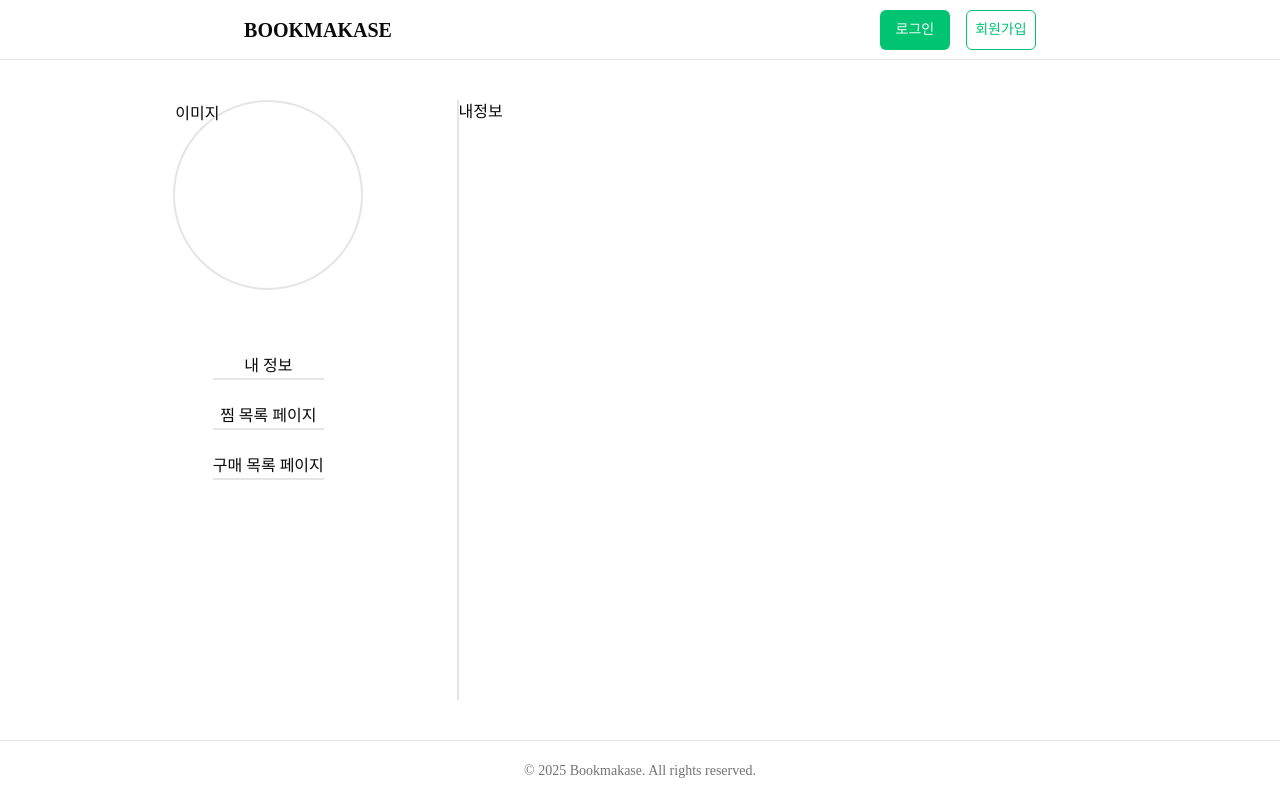
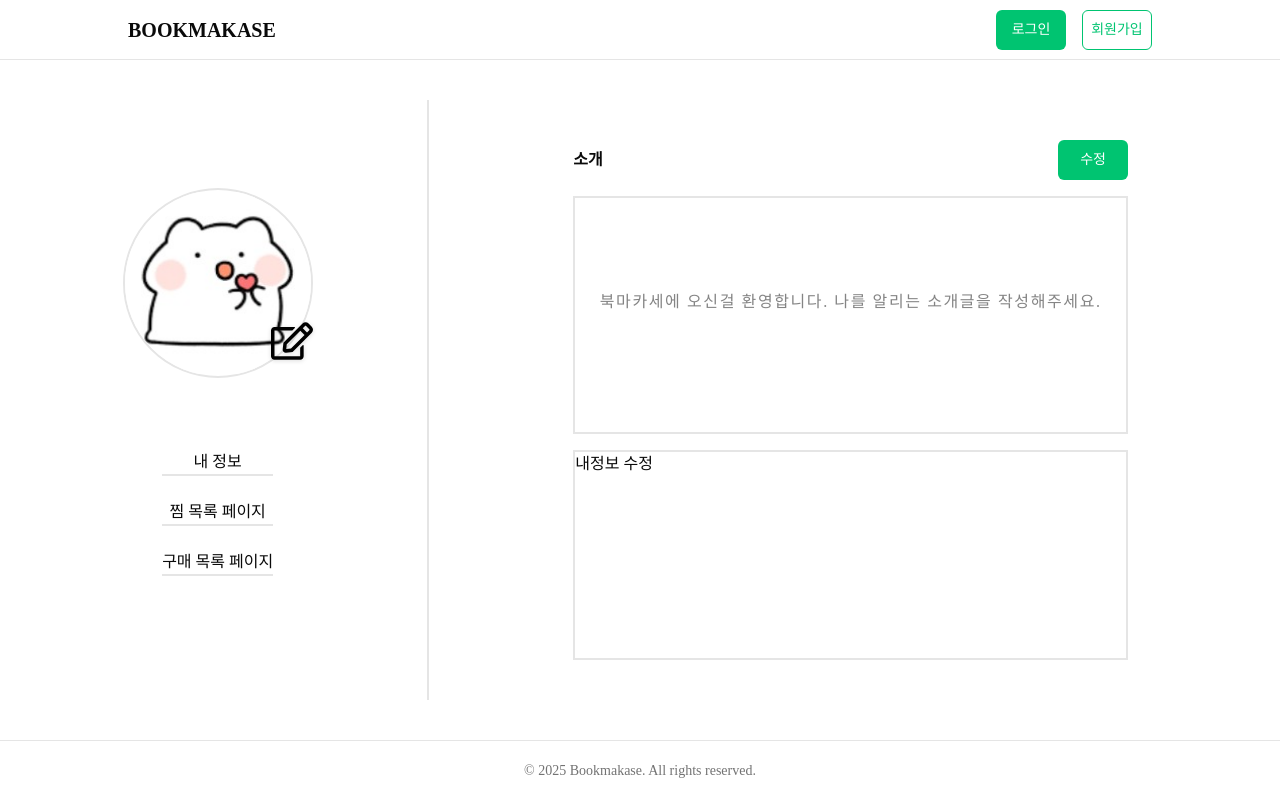
Before and after one commit to bookmakase/bookmakase-fe, a Next.js app: page /mypage in a window 1280 px wide. Built offline with nearby package versions, Linux system fonts and the light colour scheme; no server answers; a web font is replaced by a local one.

Commit message:
feat: 내 인트로 업데이트 연동 및 테스트 성공

```diff
--- a/package.json
+++ b/package.json
@@ -24,6 +24,7 @@
     "react-dom": "^19.0.0",
     "react-hook-form": "^7.59.0",
     "react-hot-toast": "^2.5.2",
+    "react-icons": "^5.5.0",
     "tailwind-merge": "^3.3.1",
     "zod": "^3.25.67",
     "zustand": "^5.0.6"
--- /dev/null
+++ b/src/api/user.ts
@@ -0,0 +1,22 @@
+import { api } from "@/constants/apiPath";
+import { instance } from "@/lib/axios";
+
+export const getMyInfo = async () => {
+  try {
+    const response = await instance.get(`${api.users}/me`);
+    return response.data;
+  } catch (error) {
+    console.error("내 정보 조회 실패 : ", error);
+    throw error;
+  }
+};
+
+export const userIntroUpdate = async (intro: string) => {
+  try {
+    const response = await instance.patch(`${api.users}/intro`, { intro });
+    return response.data;
+  } catch (error) {
+    console.error("인트로 업데이트 실패 : ", error);
+    throw error;
+  }
+};
--- a/src/app/(home)/mypage/_components/MyPageNav.tsx
+++ b/src/app/(home)/mypage/_components/MyPageNav.tsx
@@ -1,11 +1,33 @@
+import Image from "next/image";
 import Link from "next/link";
 import React from "react";
+import { FaRegEdit } from "react-icons/fa";
 
 export default function MyPageNav() {
   return (
-    <div className="min-h-[calc(100vh-200px)] flex flex-col  items-center flex-2 border-r-2 gap-16 px-10">
+    <div className="min-h-[calc(100vh-200px)] flex flex-col  items-center flex-4/12 border-r-2 gap-16 px-2 py-20">
       {/* 이미지 콘테이너 */}
-      <div className="w-[190px] h-[190px] border-2 rounded-full ">이미지</div>
+      <div className="p-2 relative">
+        <div className="relative w-[190px] h-[190px] border-2 rounded-full overflow-hidden">
+          <Image
+            alt="프로필 이미지"
+            src={"/images/profile-image-default.jpg"}
+            fill
+            priority
+            className="object-contain"
+          />
+        </div>
+
+        <FaRegEdit
+          size={42}
+          className="
+          absolute bottom-6 right-2
+          text-black drop-shadow-sm /* 배경 밝으면 테두리 주기 */
+          z-10                     /* 이미지 위로 올라오게 */
+          cursor-pointer
+        "
+        />
+      </div>
 
       {/* 마이페이지 네비 */}
       <nav className="flex flex-col items-center gap-6">
--- a/src/app/(home)/mypage/page.tsx
+++ b/src/app/(home)/mypage/page.tsx
@@ -1,11 +1,92 @@
-import React from "react";
+"use client";
+
+import React, { useEffect, useState } from "react";
 import MyPageNav from "./_components/MyPageNav";
+import Button from "@/components/ui/Button";
+
+import { useIntroUpdate } from "@/hooks/mutation/useIntroUser";
+import { useMyIntro } from "@/hooks/query/useMyInfo";
 
 export default function MyPage() {
+  const [intro, setIntro] = useState("");
+  const [isEdit, setIsEdit] = useState(false);
+  const { data } = useMyIntro();
+  const { mutate: updateIntro, isPending } = useIntroUpdate();
+
+  const handleClickEditIntro = () => {
+    setIntro(data?.intro ?? "");
+    setIsEdit(true);
+  };
+
+  const handleClickIntroUpdate = () => {
+    updateIntro(intro, {
+      onSuccess: () => {
+        setIsEdit(false);
+      },
+    });
+  };
+
+  const handleClickIntroCancel = () => {
+    setIsEdit((prev) => !prev);
+  };
+
+  useEffect(() => {
+    if (data?.intro !== undefined) {
+      setIntro(data?.intro);
+    }
+  }, [data]);
+
   return (
-    <div className="w-full min-h-[calc(100vh-120px)] flex justify-center items-center px-20 py-10">
+    <div className="w-full min-h-[calc(100vh-120px)] flex justify-center items-center px-2 py-10">
       <MyPageNav />
-      <div className="min-h-[calc(100vh-200px)] flex-5">내정보</div>
+      <div className="min-h-[calc(100vh-200px)] flex-8/12 flex flex-col px-36 py-10 gap-4">
+        {/* 내 소개 */}
+        <div className="flex justify-between items-center">
+          <h1 className="font-bold">소개</h1>
+          {isEdit ? (
+            <div className="flex gap-2">
+              <Button onClick={handleClickIntroUpdate} disabled={isPending}>
+                {isPending ? "처리 중..." : "완료"}
+              </Button>
+              <Button
+                color="cancel"
+                variant="outline"
+                onClick={handleClickIntroCancel}
+              >
+                취소
+              </Button>
+            </div>
+          ) : (
+            <Button onClick={handleClickEditIntro}>수정</Button>
+          )}
+        </div>
+        <div className="flex-1 w-full  border-2 flex justify-center items-center">
+          <textarea
+            value={intro ?? ""}
+            readOnly={!isEdit}
+            onChange={(e) => {
+              setIntro(e.target.value);
+            }}
+            className="
+              w-full h-full resize-none
+              border-none outline-none bg-transparent
+              leading-relaxed
+              text-center
+              tracking-widest
+            "
+            placeholder={
+              isEdit
+                ? ""
+                : "북마카세에 오신걸 환영합니다. 나를 알리는 소개글을 작성해주세요."
+            }
+          />
+        </div>
+
+        {/* 내정보 수정 */}
+        <div className="flex-1 w-full border-2">
+          <h1>내정보 수정</h1>
+        </div>
+      </div>
     </div>
   );
 }
--- a/src/components/layout/Header.tsx
+++ b/src/components/layout/Header.tsx
@@ -34,7 +34,7 @@ export default function Header() {
 
   return (
     <header className="w-full h-[60px] flex flex-col border-b bg-background">
-      <nav className="w-full h-full flex justify-around items-center">
+      <nav className="w-full h-full flex justify-between items-center px-32">
         <Link href="/" className="text-xl font-bold">
           BOOKMAKASE
         </Link>
--- /dev/null
+++ b/src/hooks/mutation/useIntroUser.ts
@@ -0,0 +1,19 @@
+import { userIntroUpdate } from "@/api/user";
+import { useMutation, useQueryClient } from "@tanstack/react-query";
+
+export function useIntroUpdate() {
+  const queryClient = useQueryClient();
+
+  return useMutation({
+    mutationFn: (intro: string) => userIntroUpdate(intro),
+
+    // 성공 후 로직
+    onSuccess: () => {
+      queryClient.invalidateQueries({ queryKey: ["myIntro"] });
+    },
+
+    onError: (err) => {
+      console.error("인트로 업데이트 실패 : ", err);
+    },
+  });
+}
--- /dev/null
+++ b/src/hooks/query/useMyInfo.ts
@@ -0,0 +1,10 @@
+import { getMyInfo } from "@/api/user";
+import { useQuery } from "@tanstack/react-query";
+
+export function useMyIntro() {
+  return useQuery({
+    queryKey: ["myIntro"],
+    queryFn: getMyInfo,
+    staleTime: 5 * 60_000,
+  });
+}
```
Also changed, not shown: public/images/profile-image-default.jpg (added), 1 other file (tests, documents, lock files or other folders).
